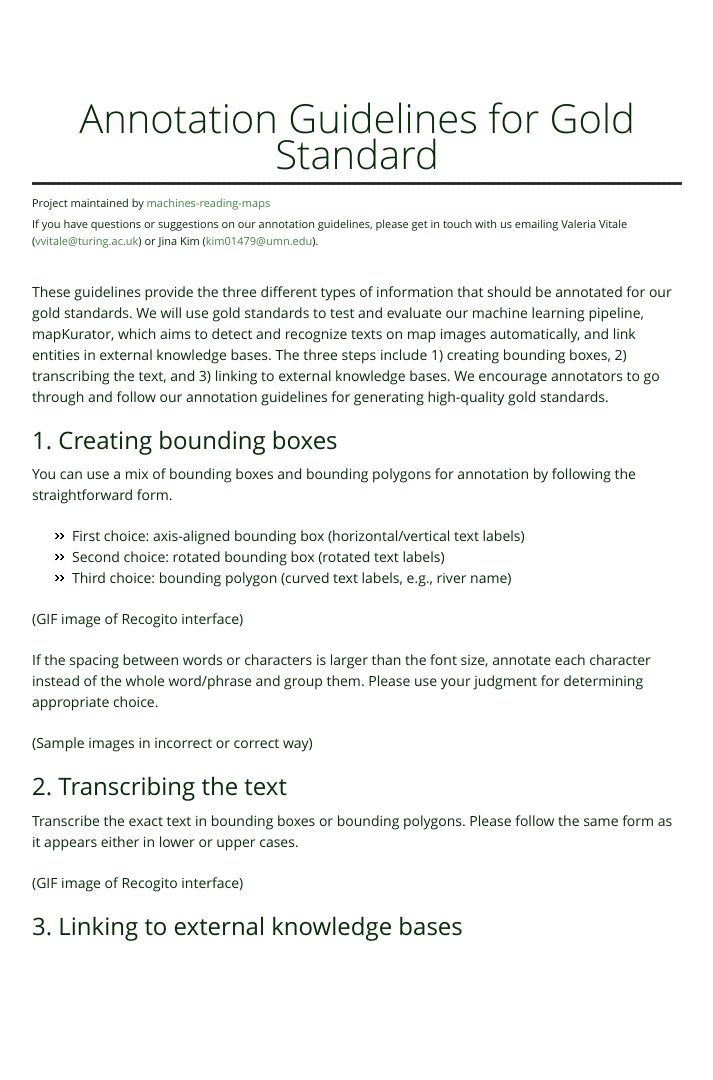
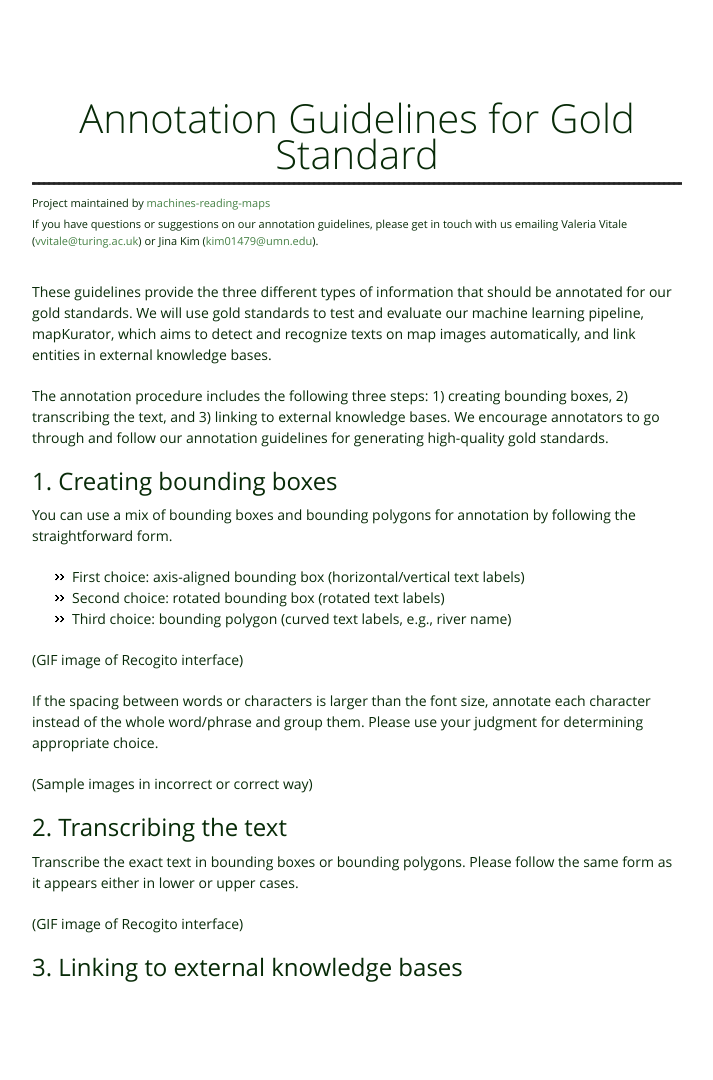
Before and after one commit to machines-reading-maps/machines-reading-maps.github.io, a Jekyll site: the page built from annotation-guideline.md, in a window 1280 px wide. Shown: the whole page, without its empty margins (283-996 px from the left). Built offline with Jekyll 4.4.1, drawn with Linux system fonts in a browser that asks for light colours; before the commit the page ends 1039 px from its top, so only the background shows below that.

Commit message:
Update annotation-guideline.md

```diff
--- a/annotation-guideline.md
+++ b/annotation-guideline.md
@@ -3,7 +3,9 @@ layout: guideline
 ---
 
 These guidelines provide the three different types of information that should be annotated for our gold standards. We will use gold standards to test and evaluate our machine learning pipeline, mapKurator, which aims to detect and recognize texts on map images automatically, and link entities in external knowledge bases.
-The three steps include 1) creating bounding boxes, 2) transcribing the text, and 3) linking to external knowledge bases. We encourage annotators to go through and follow our annotation guidelines for generating high-quality gold standards.
+
+The annotation procedure includes the following three steps: 1) creating bounding boxes, 2) transcribing the text, and 3) linking to external knowledge bases. We encourage annotators to go through and follow our annotation guidelines for generating high-quality gold standards.
+
 
 ## 1. Creating bounding boxes
 
@@ -18,8 +20,6 @@ If the spacing between words or characters is larger than the font size, annotat
 
 (Sample images in incorrect or correct way)
 
-
-
 ## 2. Transcribing the text
 
 Transcribe the exact text in bounding boxes or bounding polygons. Please follow the same form as it appears either in lower or upper cases.
```
